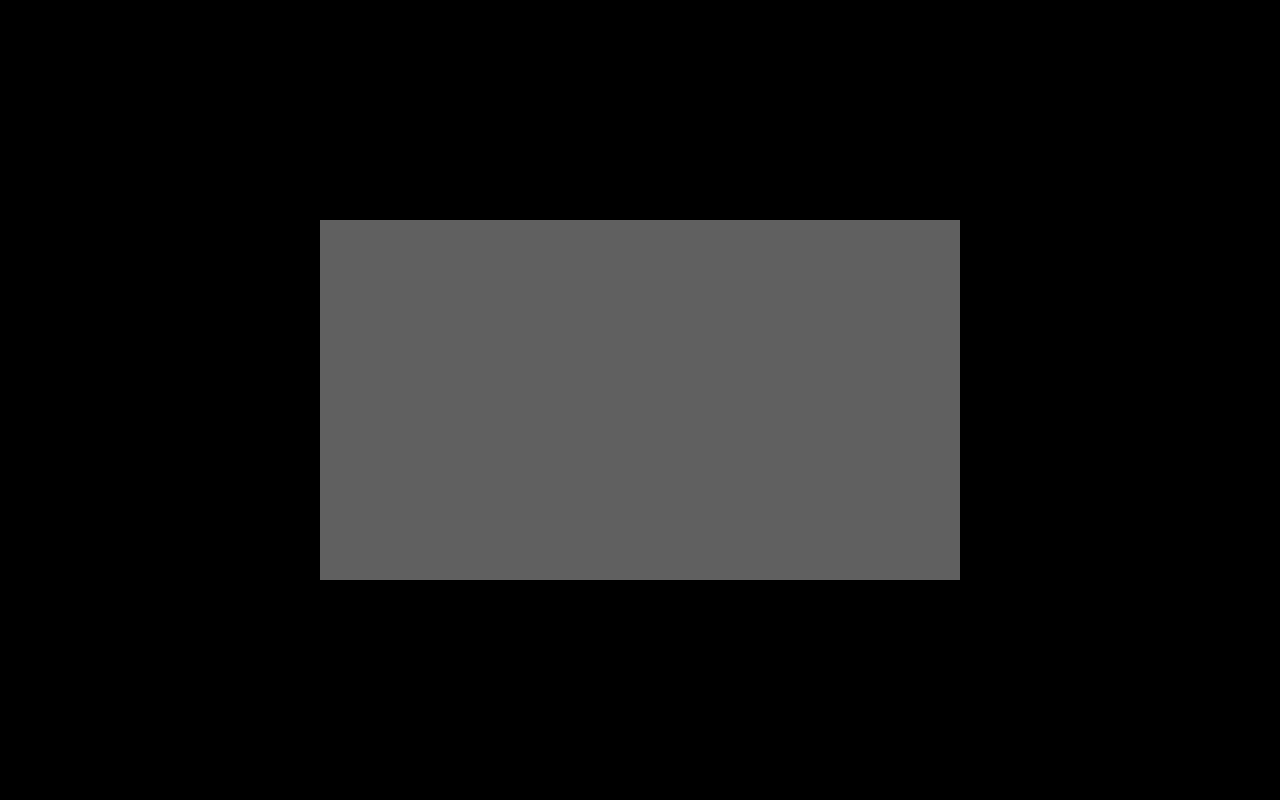
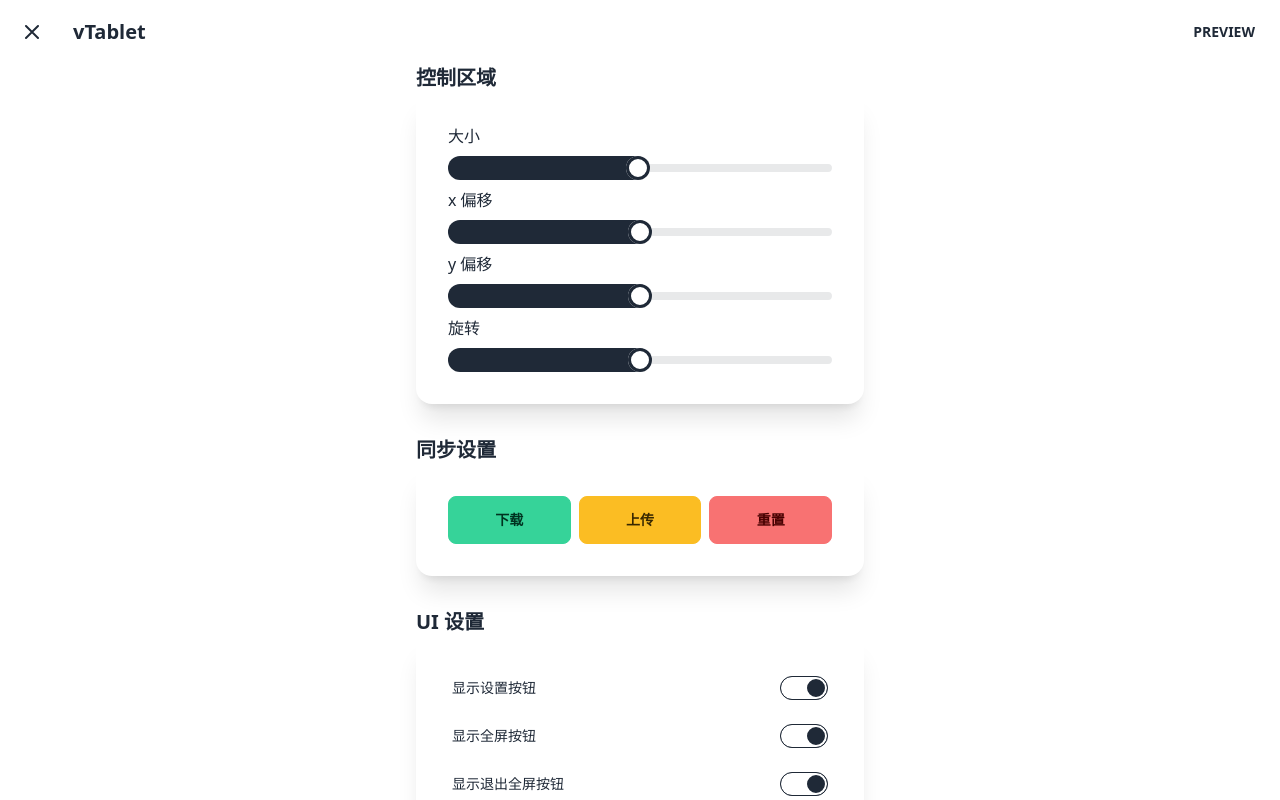
Before and after one commit to Teages/vTablet, a Vue app: page / in a window 1280 px wide. Built offline with nearby package versions, Linux system fonts and the light colour scheme.

Commit message:
Simple Setting

```diff
--- a/package.json
+++ b/package.json
@@ -9,10 +9,14 @@
   },
   "dependencies": {
     "@vueuse/core": "^8.1.2",
+    "ant-design-vue": "^2.2.8",
     "autoprefixer": "^10.4.4",
+    "daisyui": "^2.11.0",
     "pinia": "^2.0.12",
     "postcss": "^8.4.12",
     "tailwindcss": "^3.0.23",
+    "unplugin-vue-components": "^0.18.3",
+    "vite-plugin-singlefile": "^0.7.1",
     "vue": "^3.2.25"
   },
   "devDependencies": {
--- a/src/components/BtnBox.vue
+++ b/src/components/BtnBox.vue
@@ -1,12 +1,58 @@
 <template>
-  <div class="fixed right-4 bottom-4">
+  <div v-show="!settings.dialog" class="fixed right-4 bottom-4">
+    <button
+      type="button"
+      v-if="settings.data.settingBtn"
+      @click="settings.dialog = !settings.dialog"
+      class="text-white bg-blue-700 hover:bg-blue-800 font-medium rounded-full text-sm p-2.5 text-center inline-flex items-center mr-2 dark:bg-blue-600 dark:hover:bg-blue-700 dark:focus:ring-blue-800"
+    >
+      <svg style="width:24px;height:24px" viewBox="0 0 24 24">
+        <path
+          fill="currentColor"
+          d="M12,8A4,4 0 0,1 16,12A4,4 0 0,1 12,16A4,4 0 0,1 8,12A4,4 0 0,1 12,8M12,10A2,2 0 0,0 10,12A2,2 0 0,0 12,14A2,2 0 0,0 14,12A2,2 0 0,0 12,10M10,22C9.75,22 9.54,21.82 9.5,21.58L9.13,18.93C8.5,18.68 7.96,18.34 7.44,17.94L4.95,18.95C4.73,19.03 4.46,18.95 4.34,18.73L2.34,15.27C2.21,15.05 2.27,14.78 2.46,14.63L4.57,12.97L4.5,12L4.57,11L2.46,9.37C2.27,9.22 2.21,8.95 2.34,8.73L4.34,5.27C4.46,5.05 4.73,4.96 4.95,5.05L7.44,6.05C7.96,5.66 8.5,5.32 9.13,5.07L9.5,2.42C9.54,2.18 9.75,2 10,2H14C14.25,2 14.46,2.18 14.5,2.42L14.87,5.07C15.5,5.32 16.04,5.66 16.56,6.05L19.05,5.05C19.27,4.96 19.54,5.05 19.66,5.27L21.66,8.73C21.79,8.95 21.73,9.22 21.54,9.37L19.43,11L19.5,12L19.43,13L21.54,14.63C21.73,14.78 21.79,15.05 21.66,15.27L19.66,18.73C19.54,18.95 19.27,19.04 19.05,18.95L16.56,17.95C16.04,18.34 15.5,18.68 14.87,18.93L14.5,21.58C14.46,21.82 14.25,22 14,22H10M11.25,4L10.88,6.61C9.68,6.86 8.62,7.5 7.85,8.39L5.44,7.35L4.69,8.65L6.8,10.2C6.4,11.37 6.4,12.64 6.8,13.8L4.68,15.36L5.43,16.66L7.86,15.62C8.63,16.5 9.68,17.14 10.87,17.38L11.24,20H12.76L13.13,17.39C14.32,17.14 15.37,16.5 16.14,15.62L18.57,16.66L19.32,15.36L17.2,13.81C17.6,12.64 17.6,11.37 17.2,10.2L19.31,8.65L18.56,7.35L16.15,8.39C15.38,7.5 14.32,6.86 13.12,6.62L12.75,4H11.25Z"
+        />
+      </svg>
+    </button>
+    <button
+      type="button"
+      v-if="settings.data.fullScreenBtn && !isFullscreen"
+      @click="enter"
+      class="text-white bg-blue-700 hover:bg-blue-800 font-medium rounded-full text-sm p-2.5 text-center inline-flex items-center mr-2 dark:bg-blue-600 dark:hover:bg-blue-700 dark:focus:ring-blue-800"
+    >
+      <svg style="width:24px;height:24px" viewBox="0 0 24 24">
+        <path
+          fill="currentColor"
+          d="M5,5H10V7H7V10H5V5M14,5H19V10H17V7H14V5M17,14H19V19H14V17H17V14M10,17V19H5V14H7V17H10Z"
+        />
+      </svg>
+    </button>
+    <button
+      type="button"
+      v-if="settings.data.exitFullScreenBtn && isFullscreen"
+      @click="exit"
+      class="text-white bg-blue-700 hover:bg-blue-800 font-medium rounded-full text-sm p-2.5 text-center inline-flex items-center mr-2 dark:bg-blue-600 dark:hover:bg-blue-700 dark:focus:ring-blue-800"
+    >
+      <svg style="width:24px;height:24px" viewBox="0 0 24 24">
+        <path
+          fill="currentColor"
+          d="M14,14H19V16H16V19H14V14M5,14H10V19H8V16H5V14M8,5H10V10H5V8H8V5M19,8V10H14V5H16V8H19Z"
+        />
+      </svg>
+    </button>
   </div>
 </template>
 
 <script setup>
+import { useFullscreen } from '@vueuse/core'
+import { useSettingStore } from '@/stores/settings'
 
+const { isFullscreen, enter, exit, toggle } = useFullscreen()
+const settings = useSettingStore()
+
+function tst() {
+  settings.data.aria.offset.x = 0
+}
 </script>
 
 <style>
-
 </style>
--- a/src/components/Settings.vue
+++ b/src/components/Settings.vue
@@ -1,11 +1,138 @@
 <template>
-
+  <div :style="{ opacity: isOpacity ? 0.4 : 1 }" v-show="settings.dialog">
+    <div class="w-screen h-screen fixed top-0 left-0 bottom-0 right-0 z-10 bg-white flex flex-col	">
+      <div class="navbar bg-base-100">
+        <div class="flex-none">
+          <button class="btn btn-square btn-ghost" @click="settings.dialog = !settings.dialog">
+            <svg
+              xmlns="http://www.w3.org/2000/svg"
+              class="h-6 w-6"
+              fill="none"
+              viewBox="0 0 24 24"
+              stroke="currentColor"
+            >
+              <path
+                stroke-linecap="round"
+                stroke-linejoin="round"
+                stroke-width="2"
+                d="M6 18L18 6M6 6l12 12"
+              />
+            </svg>
+          </button>
+        </div>
+        <div class="flex-1">
+          <a class="btn btn-ghost normal-case text-xl">vTablet</a>
+        </div>
+        <div class="flex-none">
+          <button class="btn gap-2 btn-ghost" @click="isOpacity = !isOpacity">Preview</button>
+        </div>
+      </div>
+      <div class="max-h-full overflow-y-auto">
+        <div class="m-auto max-w-md ">
+          <SettingBlock title="控制区域">
+            大小
+            <input
+              v-model="settings.data.aria.size"
+              type="range" class="range"
+              min="0.01" max="1" step="0.01"
+            />
+            x 偏移
+            <input
+              v-model="settings.data.aria.offset.x"
+              type="range" class="range"
+              min="-1" max="1" step="0.01"
+            />
+            y 偏移
+            <input
+              v-model="settings.data.aria.offset.y"
+              type="range" class="range"
+              min="-1" max="1" step="0.01"
+            />
+            旋转
+            <input
+              v-model="settings.data.aria.rotate"
+              type="range" class="range"
+              min="-90" max="90" step="1"
+            />
+          </SettingBlock>
+          <SettingBlock title="同步设置">
+            <div class="card-actions min-w-full flex">
+              <button class="btn btn-success flex-1" @click="loadSetting">下载</button>
+              <button class="btn btn-warning flex-1" @click="saveSetting">上传</button>
+              <button class="btn btn-error flex-1" @click="settings.reset">重置</button>
+            </div>
+          </SettingBlock>
+          <SettingBlock title="UI 设置">
+            <SettingSwitch title="显示设置按钮" v-model="settings.data.settingBtn" />
+            <SettingSwitch title="显示全屏按钮" v-model="settings.data.fullScreenBtn" />
+            <SettingSwitch title="显示退出全屏按钮" v-model="settings.data.exitFullScreenBtn" />
+            <SettingSwitch title="隐藏控制区域" v-model="settings.data.hideCAria" />
+          </SettingBlock>
+          <SettingBlock title="其他设置">
+            <SettingSwitch title="屏蔽点击输入" v-model="settings.data.blockClick" />
+            <SettingSwitch title="处理压力" v-model="settings.data.pressure" />
+          </SettingBlock>
+        </div>
+      </div>
+    </div>
+  </div>
 </template>
 
 <script setup>
+import { useSettingStore } from '@/stores/settings'
+import { onMounted } from "vue-demi";
 
+import SettingBlock from './Settings/SettingBlock.vue'
+import SettingSwitch from './Settings/SettingSwitch.vue'
+
+const settings = useSettingStore()
+
+
+var ws = null
+
+// onMounted(()=>{
+
+//   console.log("connecting:", `ws://${window.location.host}/ws`)
+//   ws = new WebSocket(`ws://${window.location.host}/ws`)
+
+//   ws.addEventListener('open', ()=>{
+//     loadSetting(ws)
+//   })
+//   ws.addEventListener('message', (e)=>{
+//     let cloudData = JSON.parse(e.data)
+//     console.log(e.data)
+//     try {
+//       let cloudSetting = JSON.parse(cloudData.setting)
+//       console.log(cloudSetting)
+//       if (!cloudSetting) throw "no cloud setting";
+//       settings.loadSetting(cloudSetting)
+//       console.log("loaded from server")
+//     } catch (error) {
+//       saveSetting(ws)
+//       console.error(error)
+//     }
+//   })
+// })
+
+function loadSetting() {
+  return ws.send(JSON.stringify({
+    type: "load_setting"
+  }))
+}
+function saveSetting() {
+  return ws.send(JSON.stringify({
+    type: "save_setting",
+    setting: JSON.stringify(settings.data)
+  }))
+}
 </script>
 
-<style>
-
-</style>
+<script>
+export default {
+  data: () => {
+    return {
+      isOpacity: false
+    }
+  }
+}
+</script>
--- /dev/null
+++ b/src/components/Settings/SettingBlock.vue
@@ -0,0 +1,15 @@
+<template>
+  <h2 class="card-title">{{ title }}</h2>
+  <div class="card bg-base-100 shadow-xl mb-8">
+    <div class="card-body">
+      <slot></slot>
+    </div>
+  </div>
+</template>
+
+<script setup>
+
+const props = defineProps({
+  title: String
+})
+</script>
--- /dev/null
+++ b/src/components/Settings/SettingSwitch.vue
@@ -0,0 +1,30 @@
+<template>
+  <div class="form-control">
+    <label class="label cursor-pointer">
+      <span class="label-text">{{ title }}</span>
+      <input type="checkbox" class="toggle" :checked="modelValue" @input="updateValue($event)">
+    </label>
+  </div>
+</template>
+
+<script>
+export default {
+  model: {
+    prop: "modelValue",
+    event: "update"
+  },
+  props: {
+    modelValue: Boolean,
+    title: String,
+  },
+  methods: {
+    updateValue(e) {
+      this.$emit('update:modelValue', e.target.checked)
+    }
+  }
+}
+</script>
+
+<style>
+
+</style>
--- a/tailwind.config.js
+++ b/tailwind.config.js
@@ -6,5 +6,5 @@ module.exports = {
   theme: {
     extend: {},
   },
-  plugins: [],
+  plugins: [require('daisyui')],
 }
--- a/vite.config.js
+++ b/vite.config.js
@@ -1,6 +1,8 @@
 import { defineConfig } from 'vite'
 import vue from '@vitejs/plugin-vue'
 import { viteSingleFile } from 'vite-plugin-singlefile'
+import Components from 'unplugin-vue-components/vite'
+import { AntDesignVueResolver } from 'unplugin-vue-components/resolvers'
 
 const path = require('path')
 
@@ -8,6 +10,11 @@ const path = require('path')
 export default defineConfig({
   plugins: [
     vue(),
+    Components({
+      resolvers: [
+        AntDesignVueResolver(),
+      ],
+    }),
     viteSingleFile()
   ],
   resolve: {
```
Also changed, not shown: 1 other file (tests, documents, lock files or other folders).
